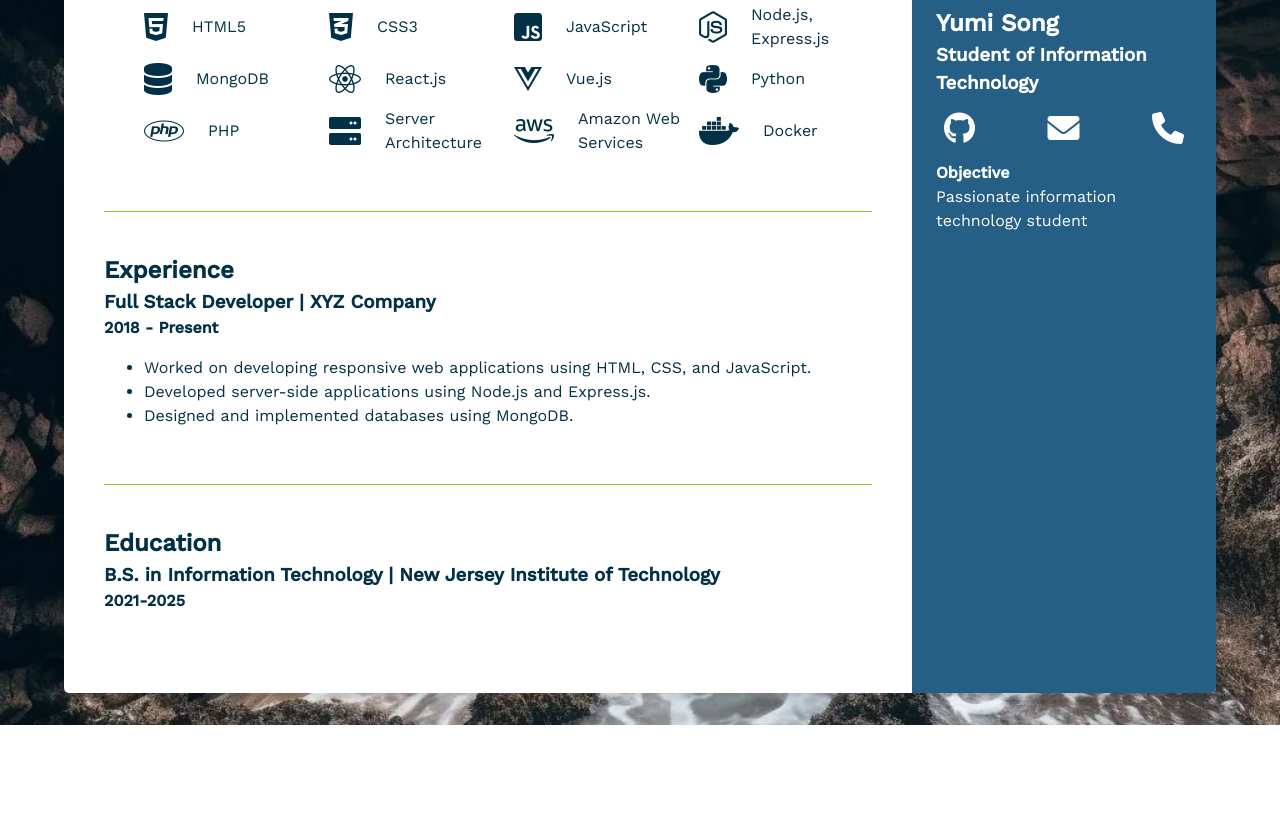
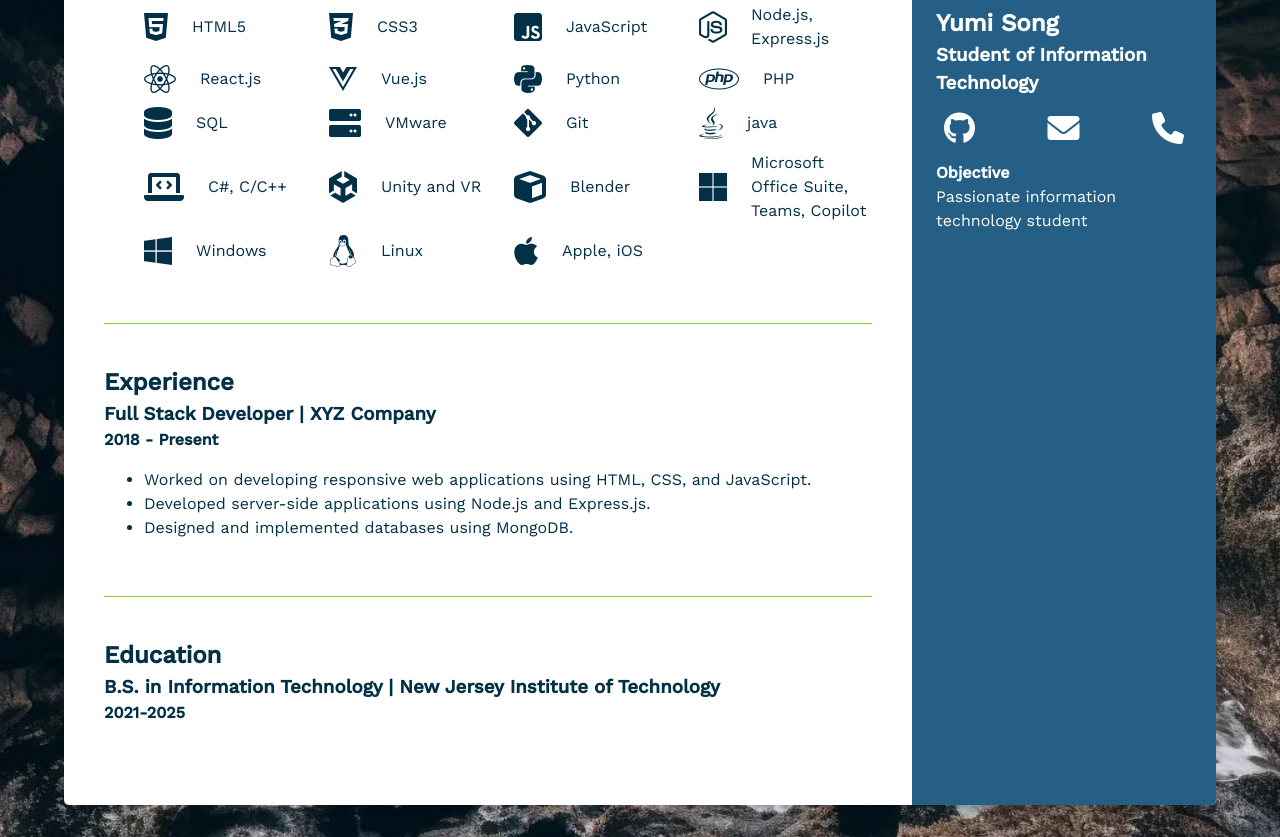
Before and after one commit to yumis56/webdev1-module3, a website: page docs/index.html in a window 1280 px wide. Shown: the part 250-1087 px from the top of the page. Before the commit the page ends 975 px from the top, so only its background shows below. Drawn offline with nearby package versions, Linux system fonts and the light colour scheme.

Commit message:
updated skills section

```diff
--- a/docs/index.html
+++ b/docs/index.html
@@ -77,14 +77,24 @@
                     <li><i class="fab fa-css3-alt fa-skill-icon"></i> CSS3</li>
                     <li><i class="fab fa-js-square fa-skill-icon"></i> JavaScript</li>
                     <li><i class="fab fa-node-js fa-skill-icon"></i> Node.js, Express.js</li>
-                    <li><i class="fas fa-database fa-skill-icon"></i> MongoDB</li>
                     <li><i class="fab fa-react fa-skill-icon"></i> React.js</li>
                     <li><i class="fab fa-vuejs fa-skill-icon"></i> Vue.js</li>
                     <li><i class="fab fa-python fa-skill-icon"></i> Python</li>
                     <li><i class="fab fa-php fa-skill-icon"></i> PHP</li>
-                    <li><i class="fas fa-server fa-skill-icon"></i> Server Architecture</li>
-                    <li><i class="fab fa-aws fa-skill-icon"></i> Amazon Web Services</li>
-                    <li><i class="fab fa-docker fa-skill-icon"></i> Docker</li>
+
+                    <li><i class="fas fa-database fa-skill-icon"></i> SQL</li>
+                    <li><i class="fas fa-server fa-skill-icon"></i> VMware</li>
+                    <li><i class="fab fa-git-alt fa-skill-icon"></i> Git</li>
+                    <li><i class="fab fa-java fa-skill-icon"></i> java</li>
+                    <li><i class="fas fa-laptop-code fa-skill-icon"></i> C#, C/C++</li>
+                    <li><i class="fab fa-unity fa-skill-icon"></i> Unity and VR</li>
+                    <li><i class="fas fa-cube fa-skill-icon"></i> Blender</li>
+                    <li><i class="fab fa-microsoft fa-skill-icon"></i> Microsoft Office Suite, Teams, Copilot</li>
+                    <li><i class="fab fa-windows fa-skill-icon"></i> Windows</li>
+                    <li><i class="fab fa-linux fa-skill-icon"></i> Linux</li>
+                    <li><i class="fab fa-apple fa-skill-icon"></i> Apple, iOS</li>
+
+
                 </ul> <!-- Closes the skill list -->
             </section> <!-- Closes the skills section -->
 
```
